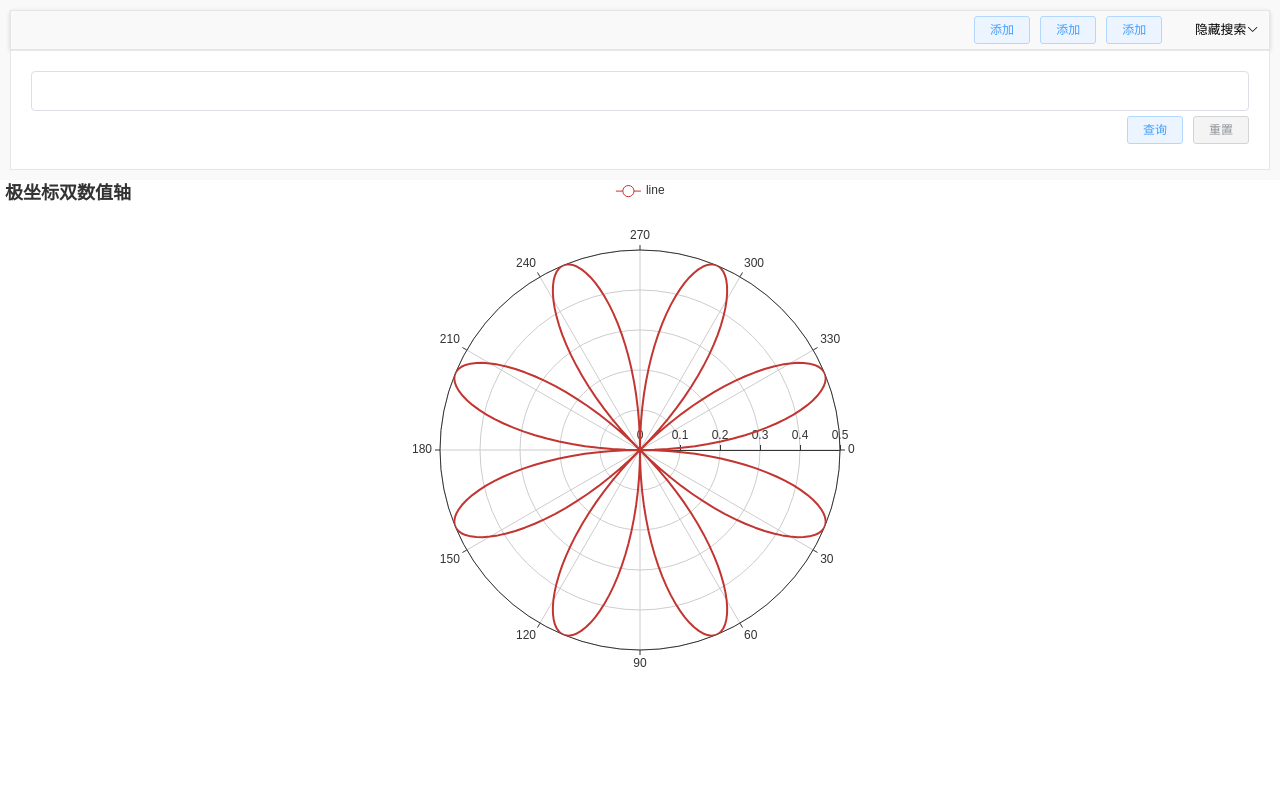
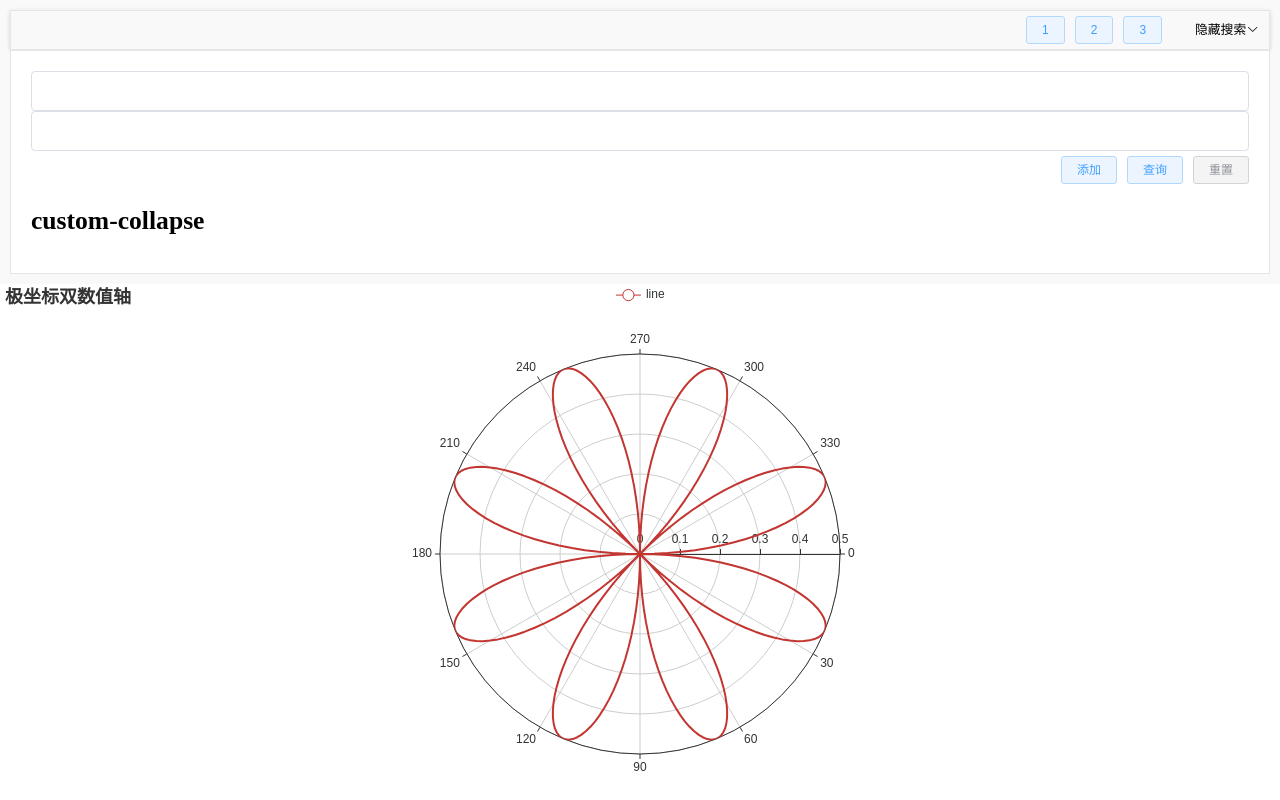
Before and after one commit to kcslyb/project-web, a Vue app: page /test in a window 1280 px wide. Both pictures are taken after a click on the icon 1257 px from the left and 23 px from the top of the page. Built offline with nearby package versions, Linux system fonts and the light colour scheme.

Commit message:
优化折叠组件布局

```diff
--- a/src/components/custom/custom-collapse.vue
+++ b/src/components/custom/custom-collapse.vue
@@ -3,12 +3,14 @@
         <div class="custom-collapse-warp">
             <div class="custom-collapse-header">
                 <el-row :gutter="24">
-                    <el-col :span="22">
+                    <el-col :xs="19" :sm="20" :md="21" :lg="22" :xl="22">
                         <div class="tools">
-                            <slot name="tools"></slot>
+                            <div v-show="flag">
+                                <slot name="tools"></slot>
+                            </div>
                         </div>
                     </el-col>
-                    <el-col :span="2">
+                    <el-col :xs="5" :sm="4" :md="3" :lg="2" :xl="2">
                         <span @click="flag = !flag">{{flag?'隐藏':'展开'}}搜索</span>
                         <i :class="flag ? 'el-icon-arrow-down': 'el-icon-arrow-right'" @click="flag = !flag"></i>
                     </el-col>
@@ -17,12 +19,17 @@
             <div v-if="flag" class="custom-collapse-content">
                 <slot name="content"></slot>
                 <el-row :gutter="24" v-if="$scopedSlots.hasOwnProperty('content')">
-                    <el-col :offset="20" :span="4" class="tools">
+                    <el-col :span="24" class="tools">
+                        <slot name="operate"></slot>
                         <el-button type="primary" plain size="mini" @click="searchSubmit">查询</el-button>
                         <el-button type="info" plain size="mini" @click="searchReset">重置</el-button>
                     </el-col>
                 </el-row>
+                <div>
+                    <slot></slot>
+                </div>
             </div>
+
             <div style="clear: right"></div>
         </div>
     </div>
@@ -58,6 +65,7 @@
     }
 
     .tools {
+        width: 100%;
         text-align: right;
         padding: 5px 0;
     }
--- a/src/views/index/test.vue
+++ b/src/views/index/test.vue
@@ -2,13 +2,18 @@
     <div>
         <custom-collapse>
             <template slot="tools">
-                <el-button type="primary" plain size="mini">添加</el-button>
-                <el-button type="primary" plain size="mini">添加</el-button>
-                <el-button type="primary" plain size="mini">添加</el-button>
+                <el-button type="primary" plain size="mini">1</el-button>
+                <el-button type="primary" plain size="mini">2</el-button>
+                <el-button type="primary" plain size="mini">3</el-button>
             </template>
             <template slot="content">
                 <el-input></el-input>
+                <el-input></el-input>
             </template>
+            <template slot="operate">
+                <el-button type="primary" plain size="mini">添加</el-button>
+            </template>
+            <h1>custom-collapse</h1>
         </custom-collapse>
         <div>
             <div ref="chart" style="height: 500px"></div>
```
